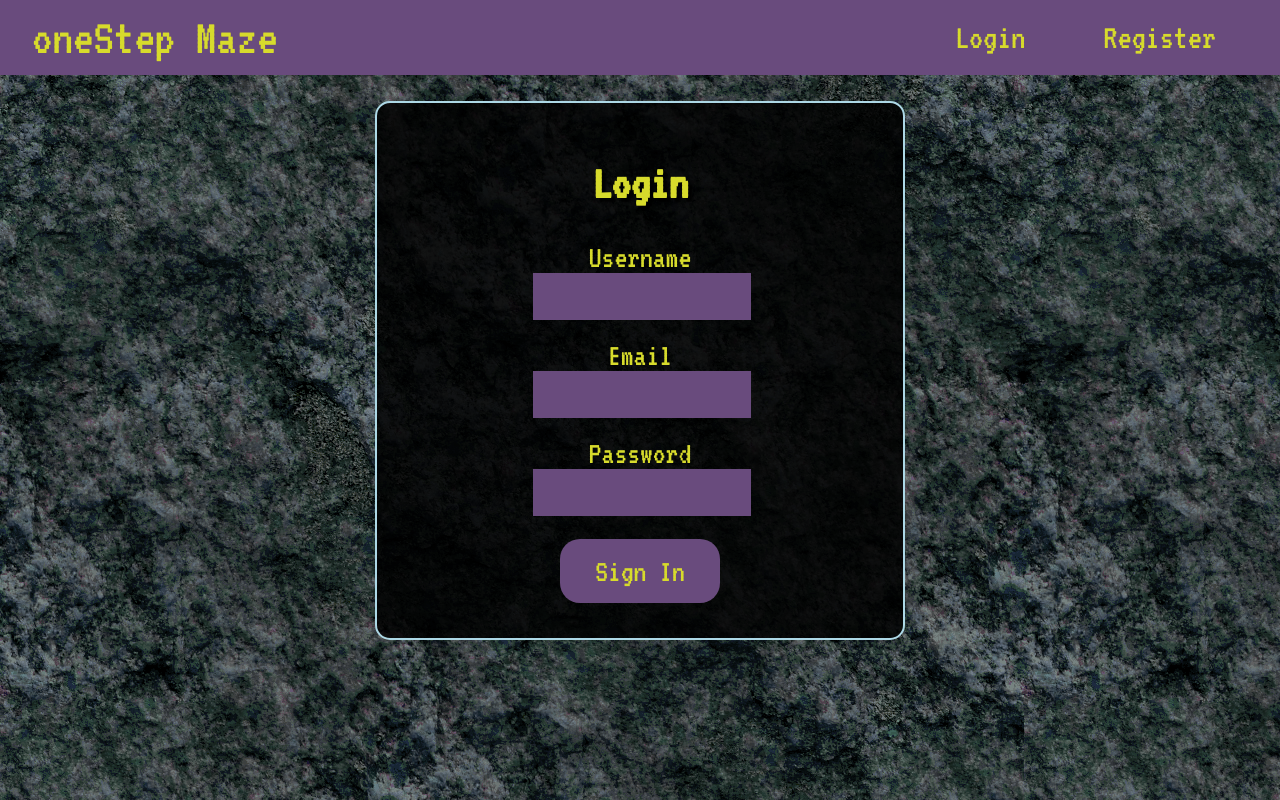
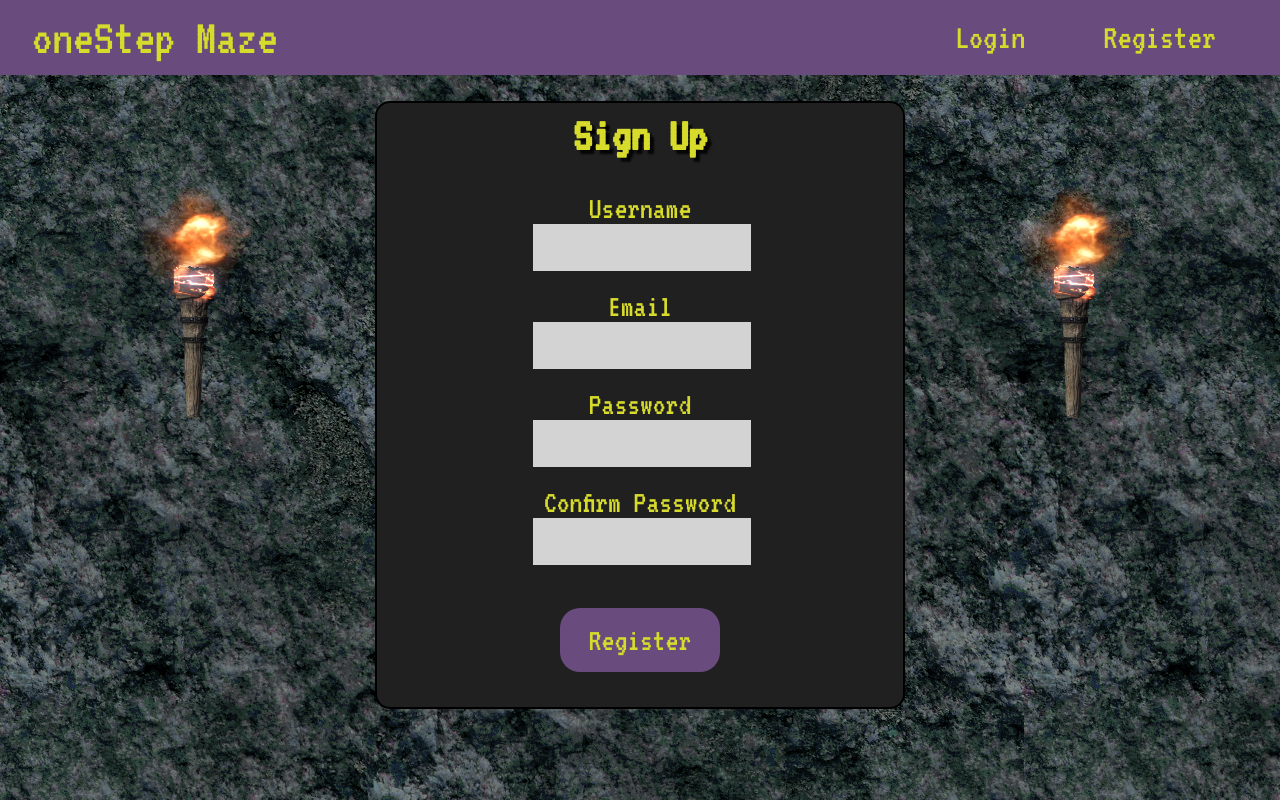
Before and after one commit to Trying-our-best/frontend, a React (Create React App) app: page /register in a window 1280 px wide. Before the commit this address led to /login. Built offline with nearby package versions, Linux system fonts and the light colour scheme.

Commit message:
Finalized styling

```diff
--- a/src/App.js
+++ b/src/App.js
@@ -7,7 +7,7 @@ import {
 } from "react-router-dom"
 
 // component imports
-
+// import Canvas from './components/Canvas/Canvas'
 import Login from "./components/Login/Login"
 import Register from "./components/Register/Register"
 import Game from "../src/components/Game/Game"
@@ -28,8 +28,10 @@ function App() {
         <NavBar isLoggedIn={true} />
         <img src={Torch} alt="torch" className="torch-left" />
         <img src={Torch} alt="torch" className="torch-right" />
-        <Link to="/game">Game</Link>
+        {/* <Link to="/game">Game</Link> */}
         <Route path="/game" component={Game} />
+        <Route path="/login" component={Login} />
+        <Route path="/register" component={Register} />
       </div>
     </Router>
   ) : (
@@ -42,7 +44,10 @@ function App() {
         }}
       >
         <NavBar isLoggedIn={false} />
-        <Redirect to="/login" />
+        {/* <Redirect to="/login" /> */}
+        <img src={Torch} alt="torch" className="torch-left" />
+        <img src={Torch} alt="torch" className="torch-right" />
+        <Route path="/game" component={Game} />
         <Route path="/login" component={Login} />
         <Route path="/register" component={Register} />
       </div>
--- a/src/components/Canvas/Canvas.jsx
+++ b/src/components/Canvas/Canvas.jsx
@@ -13,6 +13,7 @@ import './Canvas.scss'
 import Player from "../../assets/knight.png";
 import Floor from '../../assets/dungeon_tiles_0.png'
 import Wall from '../../assets/dungeon_tiles_0.png'
+import SquareBorder from '../../assets/square-border.svg'
 
 
 
@@ -83,7 +84,7 @@ export default class Canvas extends Component {
           );
 
         } else {
-          ctx2.fillStyle = "#2f2f2f";
+          ctx2.fillStyle = "#202020";
           ctx2.fillRect(
           x * this.state.tileW,
           y * this.state.tileH,
@@ -287,15 +288,18 @@ export default class Canvas extends Component {
     return (
       <div>
         {this.state.message ? (
-          <dialog open>
-            <Win message={this.state.message} reset={this.reset} />
-          </dialog>
+          <div id="page-mask">
+            <dialog open>
+              <Win message={this.state.message} reset={this.reset} className="win-con"/>
+            </dialog>
+          </div>
         ) : (
           <dialog>
             <Win message={this.state.message} reset={this.reset} />
           </dialog>
         )}
         <div className="canvas-wrapper">
+          <img  className="border" src={SquareBorder} alt='game border' />
           <canvas ref="canvas" id="canvas" height="705" width="705"></canvas>
           {this.state.room ? (
             <div className="Direction-Buttons">
--- a/src/components/Canvas/Canvas.scss
+++ b/src/components/Canvas/Canvas.scss
@@ -6,8 +6,21 @@
   width: 1100px;
   display: flex;
   margin-top: 2rem;
+
 }
 
+canvas {
+  margin-left: 5px;
+  margin-top: 15px;
+}
+
+.border {
+  position: absolute;
+  height: 720px;
+  width: 715px;
+  top: 115px;
+  margin-right: 20px;
+}
 .game-info-wrapper {
   height: 705px;
   margin: 0 auto;
@@ -18,6 +31,6 @@
 }
 
 dialog {
-  border: none;
+  border: 2px solid black;
   background: #202020;
 }
--- a/src/components/Login/Login.jsx
+++ b/src/components/Login/Login.jsx
@@ -16,6 +16,13 @@ const Login = props => {
       password: ''
    });
 
+   const token = localStorage.getItem('token');
+   const key = localStorage.getItem('key');
+
+   if (localStorage.getItem(token) || localStorage.getItem(key)) {
+      props.history.push('/game');
+   }
+
    // using a hook to handle Loading state
    const [isLoading, setIsLoading] = useState(false);
 
@@ -24,15 +31,6 @@ const Login = props => {
       success: false,
       failure: false
    });
-
-   // if the user is already logged in, we want to push them back to the game
-   useEffect(() => {
-      const token = localStorage.getItem('token');
-
-      if (token) {
-         props.history.push('/game');
-      }
-   }, []);
 
    // updating the state every time the user adds new information to the fields
    const handleChange = e => {
@@ -158,7 +156,7 @@ const Login = props => {
                <button className="login-btn">
                   <Loader
                      type="Oval"
-                     color="#FFFFFF"
+                     color="#d3d3d3"
                      height={40}
                      width={40}
                      timeout={10000} //10 secs
--- a/src/components/Login/Login.scss
+++ b/src/components/Login/Login.scss
@@ -10,6 +10,7 @@
    .login-heading {
       font-size: 3rem;
       text-shadow: 4px 4px 2px #000000d9;
+      margin-top: -1rem;
    }
    .form-container {
       display: flex;
@@ -21,8 +22,8 @@
       align-items: center;
       justify-content: center;
       align-content: center;
-      border: 2px solid lightblue;
-      background-color: #000000d9;
+      border: 2px solid black;
+      background-color: #202020;
       color: #d7db2c;
       border-radius: 15px;
    }
@@ -39,12 +40,12 @@
       display: flex;
       width: 200px;
       border: none;
-      background-color: #694b7d;
+      background-color: #d3d3d3;
       align-items: center;
       padding: 2%;
       margin-left: 1%;
       font-family: 'VT323', monospace;
-      color: #d7db2c;
+      color: #000000;
       font-size: 1.8rem;
    }
    .divider {
--- a/src/components/Register/Register.jsx
+++ b/src/components/Register/Register.jsx
@@ -186,10 +186,10 @@ const Register = props => {
                </h2>
             ) : null}
             {isLoading ? (
-               <button className="login-btn">
+               <button className="signup-btn">
                   <Loader
                      type="Oval"
-                     color="#FFFFFF"
+                     color="#d3d3d3"
                      height={40}
                      width={40}
                      timeout={10000} //10 secs
--- a/src/components/Register/Register.scss
+++ b/src/components/Register/Register.scss
@@ -10,6 +10,7 @@
    .signup-heading {
       font-size: 3rem;
       text-shadow: 4px 4px 2px #000000d9;
+      margin-top: -1rem;
    }
    .form-container {
       display: flex;
@@ -21,8 +22,8 @@
       align-items: center;
       justify-content: center;
       align-content: center;
-      border: 2px solid lightblue;
-      background-color: #000000d9;
+      border: 2px solid black;
+      background-color: #202020;
       color: #d7db2c;
       border-radius: 15px;
    }
@@ -39,12 +40,12 @@
       display: flex;
       width: 200px;
       border: none;
-      background-color: #694b7d;
+      background-color: #d3d3d3;
       align-items: center;
       padding: 2%;
       margin-left: 1%;
       font-family: 'VT323', monospace;
-      color: #d7db2c;
+      color: #000000;
       font-size: 1.8rem;
    }
    .divider {
@@ -56,6 +57,7 @@
       border-radius: 20px;
       font-family: 'VT323', monospace;
       margin: 2%;
+      margin-top: 5%;
       width: 10rem;
       height: 4rem;
       color: #d7db2c;
--- a/src/components/Win/Win.scss
+++ b/src/components/Win/Win.scss
@@ -1,5 +1,6 @@
 .win-wrapper {
   display: inline-block;
+
   .win-container {
     background-color: #202020;
     width: 20rem;
@@ -20,6 +21,23 @@
       font-family: "VT323", monospace;
       color: #d7db2c;
       font-size: 2rem;
+      margin-top: 1rem;
+      padding: .5rem 2rem;
     }
   }
 }
+
+dialog {
+  top: 30vh;
+  border: 2px solid black;
+}
+
+#page-mask {
+  background: rgba(0, 0, 0, 0.5);
+  position: fixed;
+  top: 0;
+  right: 0;
+  bottom: 0;
+  left: 0;
+  z-index: 100;
+}
```
Also changed, not shown: src/assets/square-border.svg (added).
